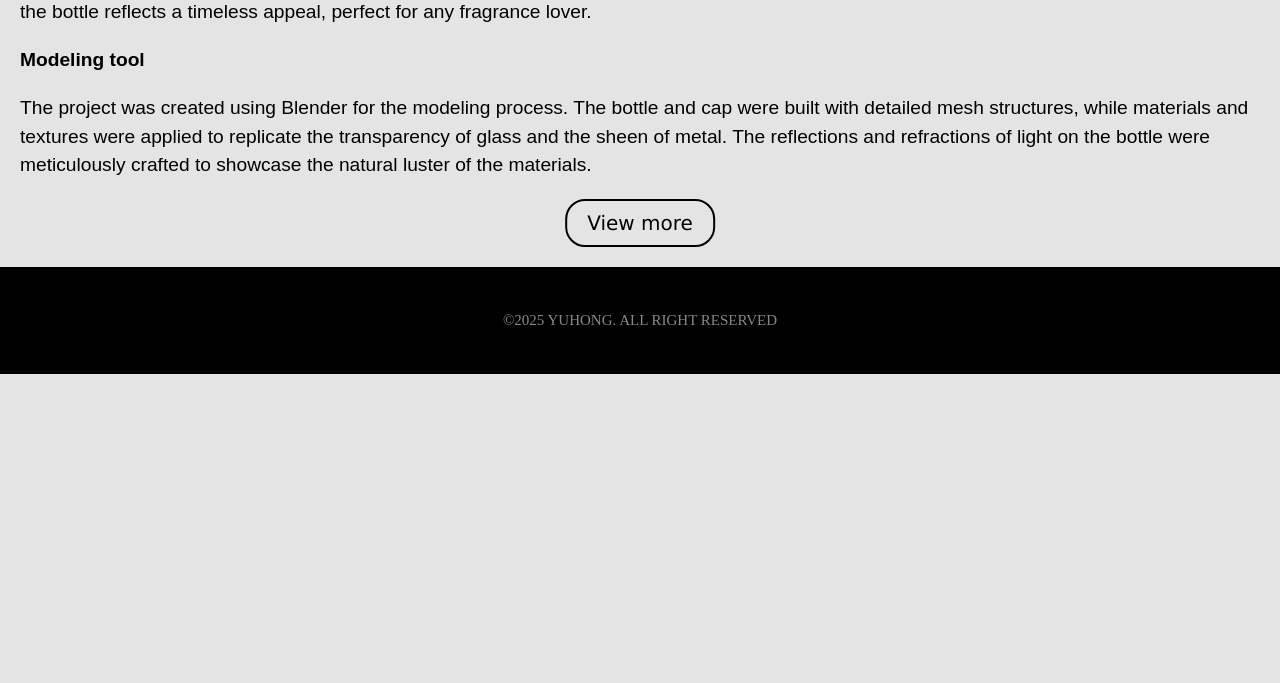
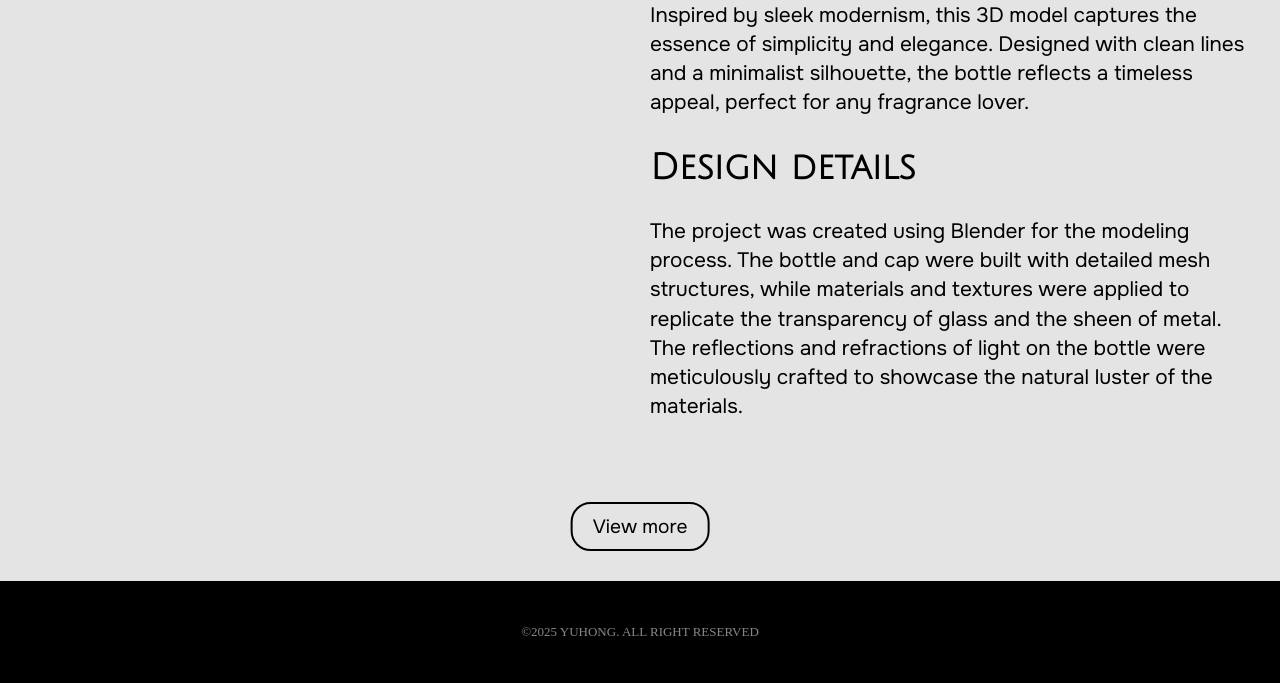
Before and after one commit to front-end-fundamentals-2025/fef-portfolio-Yuhong03, a plain HTML site: page detail.html in a window 1280 px wide. Shown: the part 649-1332 px from the top of the page. Before the commit the page ends 1023 px from the top, so only its background shows below. Drawn offline with Linux system fonts and the light colour scheme.

Commit message:
added some new fonts and changed some details

```diff
--- a/contact.css
+++ b/contact.css
@@ -114,7 +114,6 @@ body {
 .contact-form label {
     display: inline-block;
     padding:5px;
-
 }
 
 .contact-form input,
@@ -141,7 +140,7 @@ body {
     position:fixed;
     bottom: 100px;
     left:50%;
-    font-family: Verdana, sans-serif;
+    font-family: "Onest", serif;
     transform: translateX(-50%);
     color: #ffffff;
     font-size: 20px;
@@ -155,14 +154,14 @@ body {
 
 .home-button:hover {
    background-color: #ffffff;
-   color: #2eb499;
+   color: #2ba68d;
    transition: background-color 0.2s ease;
 }
 
 .copyright {
     position: absolute;
     display: inline-block;
-    font-size: 15px;
+    font-size: 13px;
     color: #c9daea;
     left: 50%;
     transform: translate(-50%, -50%);
--- a/detail.css
+++ b/detail.css
@@ -23,6 +23,7 @@ body {
     line-height: 1.3em;
     margin-top: 25%;
     margin-left: 30px;
+    font-family: "Julius Sans One", serif;
 }
 
 .image-container {
@@ -52,26 +53,64 @@ body {
     }
 }
 
-.info {
-    margin-top: 50px;
-    font-size: 1.2em;
-    line-height: 1.5em;
-    margin-left: 20px;
-    font-family: arial;
+.grid-container {
+    display: grid;
+    grid-template-columns: 1fr 1fr;
+    gap: 20px;
+    margin: 30px 30px;
 }
 
-.start {
+.typefont {
+    font-family: "Julius Sans One", serif;
     font-weight: bold;
+    font-size: 1.7em;
+}
+
+.info {
+    font-size: 1.3em;
+    line-height: 1.4em;
+    font-family: "Onest", serif;
+    grid-column: 2 / 3;
+}
+
+.creation {
+    grid-column: 1 / 2;
+    margin-top: 15px;
+    margin-left: 10px;
+    line-height: 1em;
+}
+
+.intro {
+    font-family: "Onest", serif;
+    font-weight: 600;
+    font-size: 1.5em;
+}
+
+.date {
+    font-family:"Onest", serif;
+    font-size: 1.2em;
+}
+
+@media (max-width:768px) {
+    .grid-container {
+        grid-template-columns: 1fr;
+    }
+
+    .creation, .info {
+        grid-column: 1 / 2;
+        text-align: center;
+    }
 }
 
 .back-button {
     position: relative;
-    margin-bottom: 20px;
+    margin-top: 30px;
+    margin-bottom: 30px;
     left:50%;
-    font-family: Verdana, sans-serif;
+    font-family: "Onest", serif;
     transform: translateX(-50%);
     color: #000000;
-    font-size: 20px;
+    font-size: 1.2em;
     text-align: center;
     border: 2.5px solid #000000;
     padding: 10px 20px;
@@ -103,7 +142,7 @@ footer {
 
 .copyright {
     position: relative;
-    font-size: 15px;
+    font-size: 13px;
     color: #888686;
     left: 50%;
     transform: translateX(-50%);
@@ -112,6 +151,6 @@ footer {
 
 @media screen and (max-width: 300px) {
     .copyright {
-        font-size: 11px;
+        font-size: 10px;
     }
 }
--- a/detail.html
+++ b/detail.html
@@ -6,16 +6,18 @@
     <meta name="viewport" content="width=device-width, initial-scale=1.0">
     <title>Detail</title>
     <link rel="stylesheet" href="detail.css">
+    <link href="https://fonts.googleapis.com/css2?family=Comfortaa:wght@300..700&family=Julius+Sans+One&display=swap" rel="stylesheet">
+    <link href="https://fonts.googleapis.com/css2?family=Onest:wght@100..900&display=swap" rel="stylesheet">
 </head>
 
 <body>
    <main class="content-container">
     <div class="text-container">
         <h1 class="title">
-            no.1
+            No. 1
             <br>
             <span>
-                Perfume bottle
+                Perfume Bottle
             </span>
         </h1>
     </div>
@@ -23,11 +25,18 @@
         <img src="WechatIMG550.jpg" alt="perfume">
     </section>
    </main>
-   <section class="info">
-    <p class="start">About it</p>
-    <p>Inspired by sleek modernism, this 3D model captures the essence of simplicity and elegance. Designed with clean lines and a minimalist silhouette, the bottle reflects a timeless appeal, perfect for any fragrance lover.</p>
-    <p class="start">Modeling tool</p>
-    <p>The project was created using Blender for the modeling process. The bottle and cap were built with detailed mesh structures, while materials and textures were applied to replicate the transparency of glass and the sheen of metal. The reflections and refractions of light on the bottle were meticulously crafted to showcase the natural luster of the materials.</p>
+
+   <section class="grid-container">
+    <div class="creation">
+        <p class="intro">Creation date</p>
+        <p class="date">10/5/2024</p>
+    </div>
+    <div class="info">
+        <p class="typefont">About it</p>
+        <p>Inspired by sleek modernism, this 3D model captures the essence of simplicity and elegance. Designed with clean lines and a minimalist silhouette, the bottle reflects a timeless appeal, perfect for any fragrance lover.</p>
+        <p class="typefont">Design details</p>
+        <p>The project was created using Blender for the modeling process. The bottle and cap were built with detailed mesh structures, while materials and textures were applied to replicate the transparency of glass and the sheen of metal. The reflections and refractions of light on the bottle were meticulously crafted to showcase the natural luster of the materials.</p>
+       </div>
    </section>
 
    <section>
--- a/main.css
+++ b/main.css
@@ -1,7 +1,6 @@
 body {
     margin:0;
     padding:0;
-    font-family: sans-serif;
 }
 
 .background img{
@@ -51,6 +50,7 @@ body {
 
 .info h1 {
     font-weight: lighter;
+    font-family: "Julius Sans One", serif;
     color: rgb(230, 240, 250);
     font-size: 40px;
 }
@@ -60,7 +60,8 @@ body {
     width: auto;
     max-width: 500px;
     color: rgb(230, 240, 250);
-    font-size:20px;
+    font-family: "Onest", serif;
+    font-size: 18px;
     line-height:1.5;
     margin-bottom:40px;
 }
@@ -76,7 +77,7 @@ body {
 .projects-button, .contact-button {
     color: #c1def7;
     font-size: 20px;
-    font-family: Verdana, sans-serif;
+    font-family: "Onest", serif;
     text-align: center;
     border: 1px solid #c1def7;
     padding: 10px 20px;
@@ -95,7 +96,7 @@ a:hover {
 
 .copyright {
     position: fixed;
-    font-size: 15px;
+    font-size: 13px;
     color: #c1def7;
     left: 50%;
     transform: translateX(-50%);
--- a/projects.css
+++ b/projects.css
@@ -7,13 +7,13 @@ body {
     display: flex;
     justify-content: center;
     position: relative;
-    padding: 50px;
+    padding: 55px;
 }
 
 .header-container h1 {
     color: rgb(81, 80, 79);
-    font-family: cursive;
-    font-size: 3em;
+    font-family: "Julius Sans One", serif;
+    font-size: 2.5em;
     margin: 0;
 }
 
@@ -70,7 +70,7 @@ a {
     color: black;
     font-weight: bold;
     font-size: 1.2em;
-    font-family: Arial, Helvetica, sans-serif;
+    font-family: "Zen Kaku Gothic New", serif;
     text-decoration: none;
 }
 
@@ -128,10 +128,9 @@ a {
     position: relative;
     margin-bottom: 20px;
     left:50%;
-    font-family: Verdana, sans-serif;
+    font-family: "Onest", serif;
     transform: translateX(-50%);
     color: #000000;
-
     text-align: center;
     border: 2.5px solid #000000;
     padding: 10px 20px;
@@ -163,7 +162,7 @@ footer {
 
 .copyright {
     position: relative;
-    font-size: 15px;
+    font-size: 13px;
     color: #888686;
     left: 50%;
     transform: translateX(-50%);
@@ -172,6 +171,6 @@ footer {
 
 @media screen and (max-width: 300px) {
     .copyright {
-        font-size: 11px;
+        font-size: 10px;
     }
 }
```
Also changed, not shown: contact.html (+1 -0 lines), index.html (+2 -0 lines), projects.html (+11 -8 lines).
